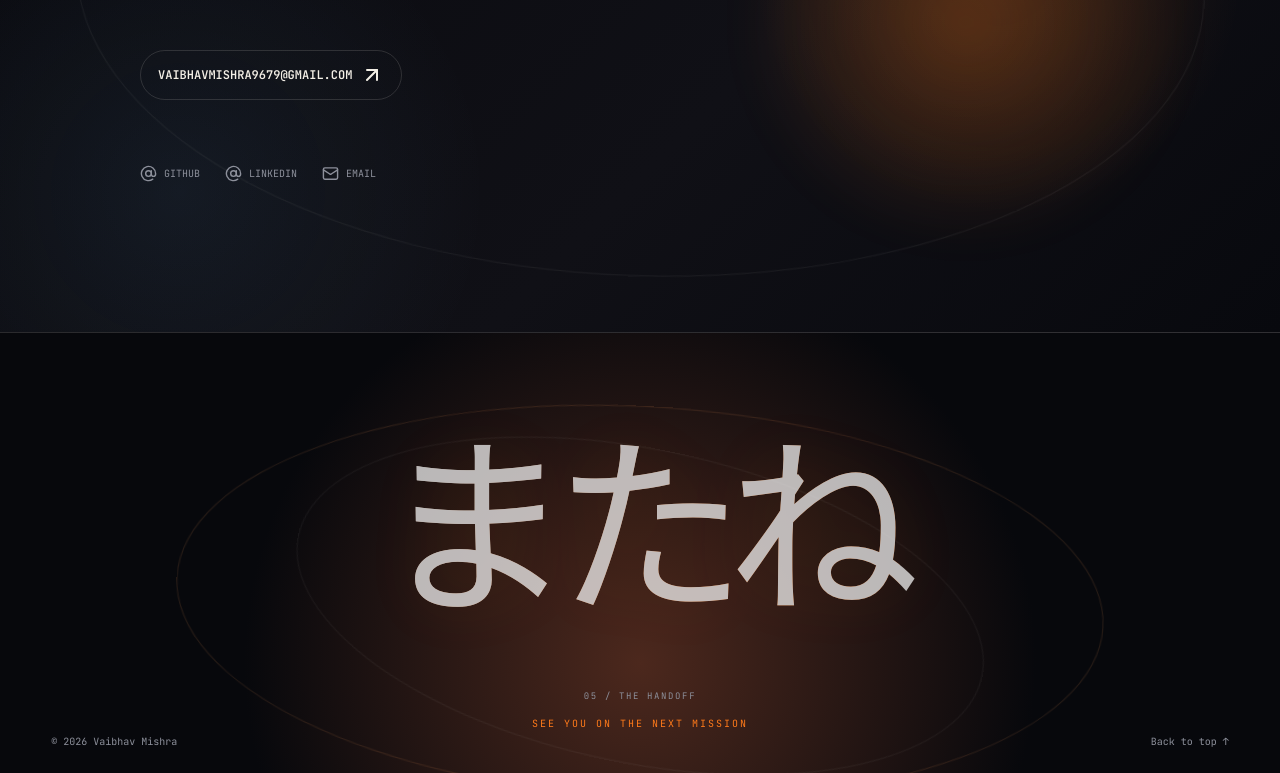
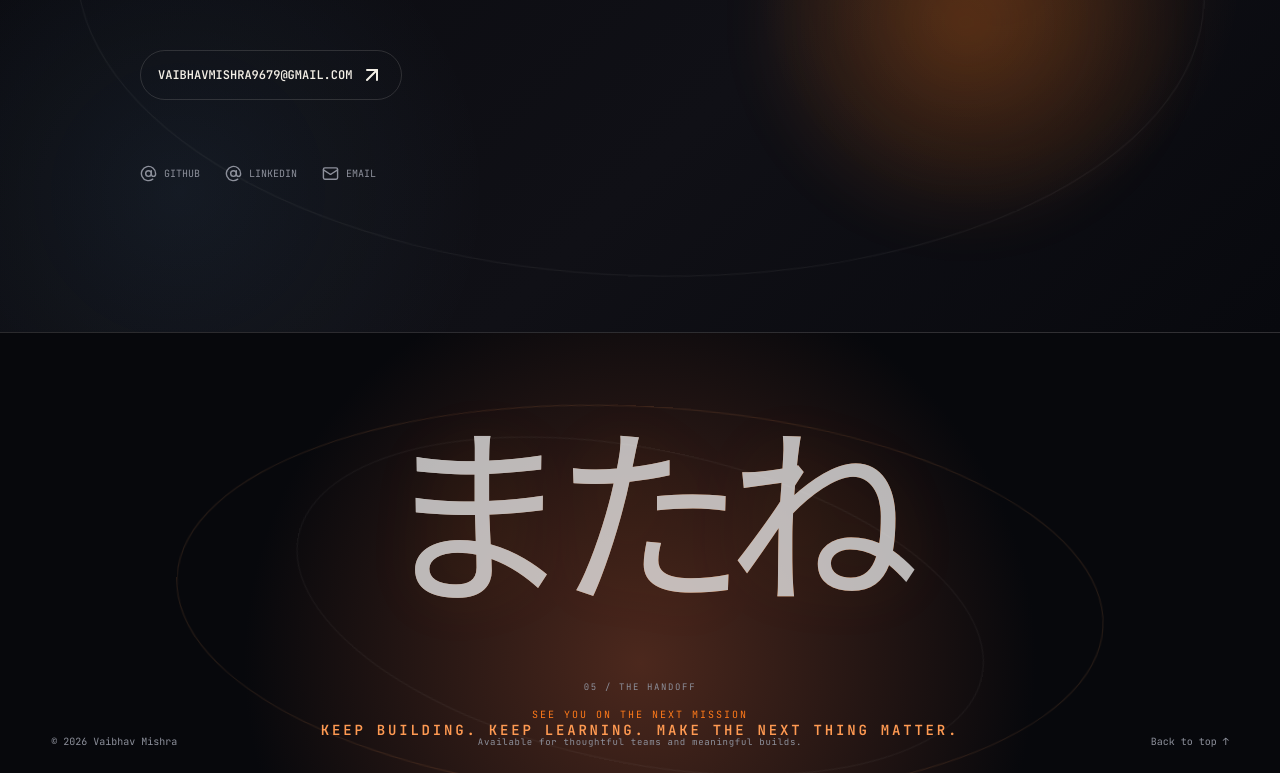
Before and after one commit to vaibhavmishra-sde/Portfolio, a React (Vite) app: page / in a window 1280 px wide. Shown: the part 5582-6355 px from the top of the page. Built offline with nearby package versions, Linux system fonts and the light colour scheme; a web font is replaced by a local one.

Commit message:
Rewrite closing section message

```diff
--- a/src/photo-overrides.css
+++ b/src/photo-overrides.css
@@ -54,8 +54,9 @@
 .finale:before,.finale:after{content:'';position:absolute;pointer-events:none;border:1px solid rgba(255,154,82,.18);border-radius:50%;transform:rotate(-12deg);animation:finaleOrbit 12s ease-in-out infinite alternate}
 .finale:before{width:min(72vw,900px);height:min(31vw,380px);top:18%;left:50%;translate:-50% 0}.finale:after{width:min(52vw,680px);height:min(24vw,300px);top:28%;left:50%;translate:-50% 0;border-color:rgba(243,239,230,.09);animation-delay:-4s}
 .finale-kanji{position:relative;z-index:1;margin:0 0 10px;font-size:clamp(110px,19vw,260px);line-height:.72;letter-spacing:-.1em;color:transparent;background:linear-gradient(145deg,#f3efe6 20%,#ff7a1a 74%);-webkit-background-clip:text;background-clip:text;opacity:.9;text-shadow:0 0 70px rgba(255,122,26,.16);animation:finaleMark 6s ease-in-out infinite}
-.finale p{position:relative;z-index:1;margin:26px 0 0;font-size:11px;letter-spacing:.28em;color:#ff9a52}.finale p:before{content:'05  /  THE HANDOFF';display:block;margin-bottom:15px;color:#8d909b;font-size:9px;letter-spacing:.18em}
+.finale p{position:relative;z-index:1;margin:26px 0 0;font-size:0;letter-spacing:0;color:#ff9a52}.finale p:before{content:'05  /  THE HANDOFF';display:block;margin-bottom:15px;color:#8d909b;font:9px 'JetBrains Mono';letter-spacing:.18em}.finale p:after{content:'Keep building. Keep learning. Make the next thing matter.';display:block;color:#ff9a52;font:600 clamp(11px,1.2vw,14px) 'JetBrains Mono';letter-spacing:.2em;text-transform:uppercase}
+.finale .footer-line:before{content:'Available for thoughtful teams and meaningful builds.';position:absolute;left:50%;bottom:0;transform:translateX(-50%);color:#8d909b;font:9px 'JetBrains Mono';letter-spacing:.08em;white-space:nowrap}
 .footer-line{bottom:30px;color:#8d909b}.footer-line a{color:#d7d3ca;transition:color .25s ease}.footer-line a:hover{color:var(--orange)}
 @keyframes finaleOrbit{to{transform:rotate(12deg) scale(1.05);opacity:.55}}@keyframes finaleMark{50%{transform:translateY(-6px) scale(1.02)}}
-@media(max-width:760px){.finale{min-height:58vh;padding:80px 20px 100px}.finale:before{width:130vw;height:52vw}.finale:after{width:100vw;height:42vw}.finale-kanji{font-size:clamp(100px,34vw,180px)}.finale p{font-size:9px;letter-spacing:.2em}.footer-line{bottom:22px;font-size:8px}}
+@media(max-width:760px){.finale{min-height:58vh;padding:80px 20px 100px}.finale:before{width:130vw;height:52vw}.finale:after{width:100vw;height:42vw}.finale-kanji{font-size:clamp(100px,34vw,180px)}.finale p:after{font-size:9px;line-height:1.6;letter-spacing:.13em;max-width:280px;text-align:center}.finale .footer-line:before{display:none}.footer-line{bottom:22px;font-size:8px}}
 @media(prefers-reduced-motion:reduce){.finale:before,.finale:after,.finale-kanji{animation:none}}
```
